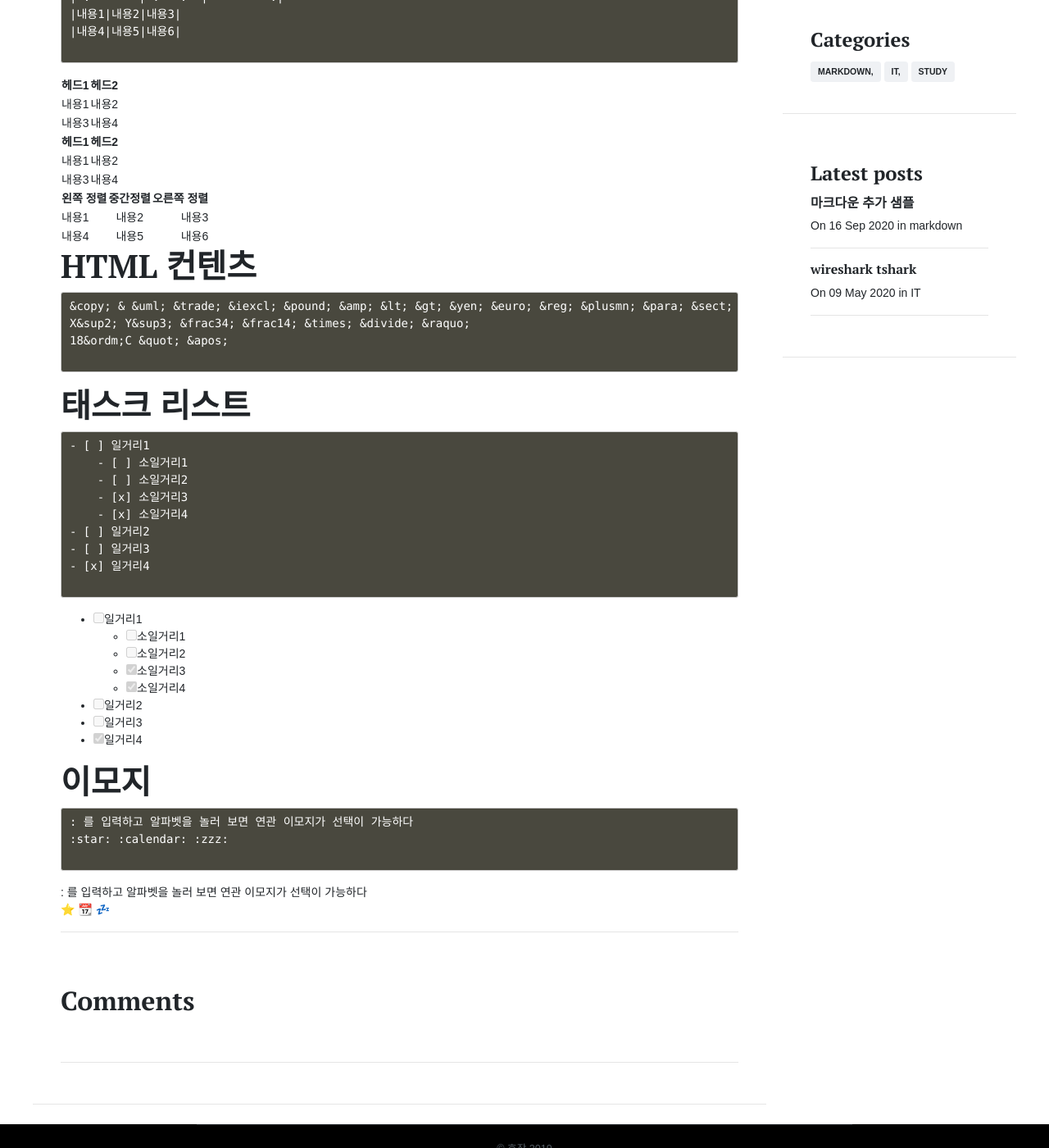
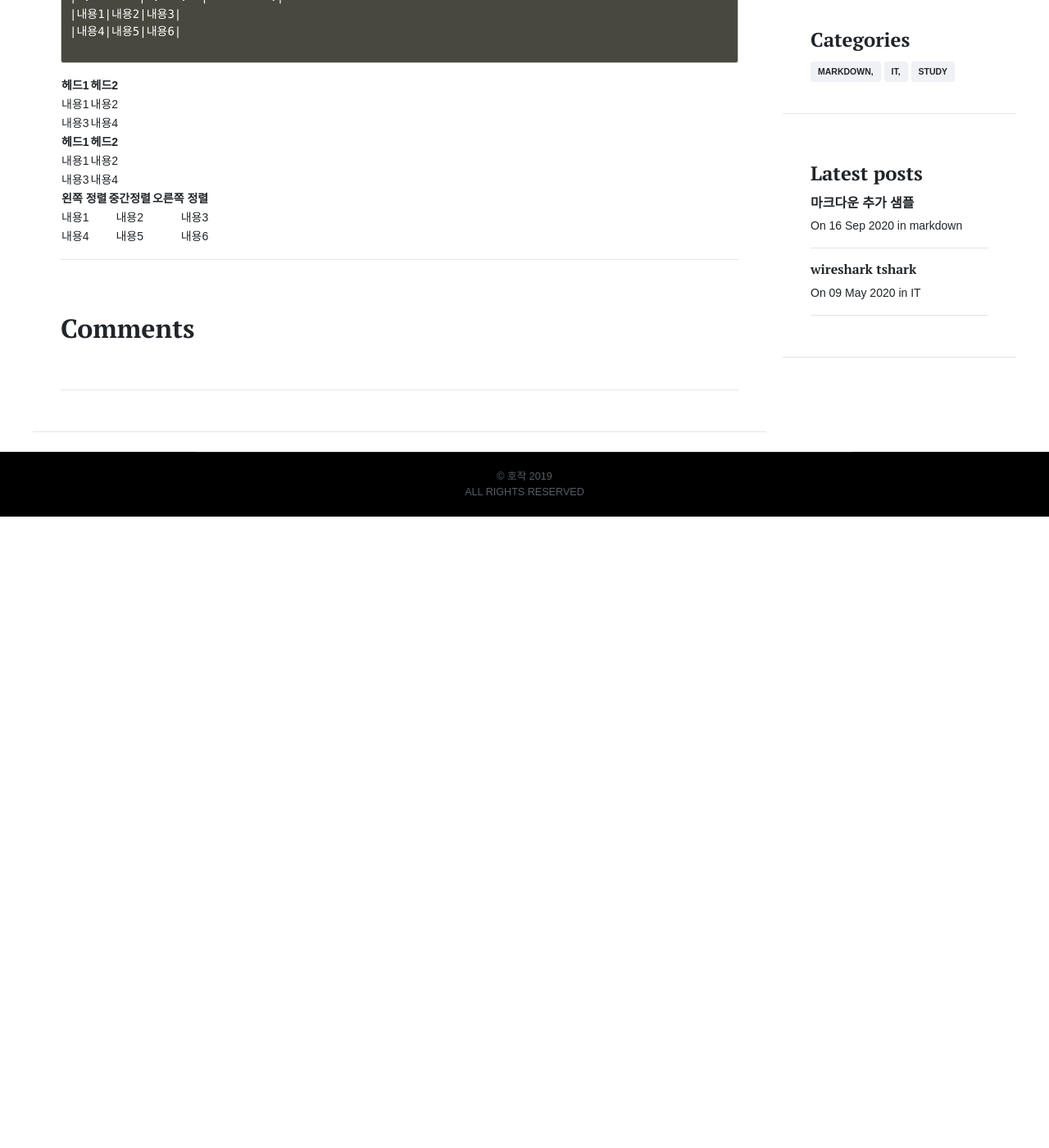
Before and after one commit to cholchori/cholchori.github.io, a Jekyll site: the page built from _posts/2020-09-16-markdown-ext.md, in a window 1280 px wide and 1400 px high, scrolled down 4710 px. Shown: the whole window at 82% size. Built offline with Jekyll 4.4.1, drawn with Linux system fonts in a browser that asks for light colours; emoji names are drawn with the system emoji font; some web fonts are replaced; comment, search, counter and statistics services are not loaded; after the commit the page ends 5340 px from its top, so only the background shows below that.

Commit message:
Update 2020-09-16-markdown-ext.md

````diff
--- a/_posts/2020-09-16-markdown-ext.md
+++ b/_posts/2020-09-16-markdown-ext.md
@@ -198,43 +198,3 @@
 | :---    | :---:  |      ---:|
 |내용1|내용2|내용3|
 |내용4|내용5|내용6|
-
-# HTML 컨텐츠
-```
-&copy; & &uml; &trade; &iexcl; &pound; &amp; &lt; &gt; &yen; &euro; &reg; &plusmn; &para; &sect; &brvbar; &macr; &laquo; &middot;
-X&sup2; Y&sup3; &frac34; &frac14; &times; &divide; &raquo;
-18&ordm;C &quot; &apos;
-
-```
-
-# 태스크 리스트
-```
-- [ ] 일거리1
-    - [ ] 소일거리1
-    - [ ] 소일거리2
-    - [x] 소일거리3
-    - [x] 소일거리4
-- [ ] 일거리2
-- [ ] 일거리3
-- [x] 일거리4
-
-```
-
-- [ ] 일거리1
-    - [ ] 소일거리1
-    - [ ] 소일거리2
-    - [x] 소일거리3
-    - [x] 소일거리4
-- [ ] 일거리2
-- [ ] 일거리3
-- [x] 일거리4
-
-# 이모지
-```
-: 를 입력하고 알파벳을 놀러 보면 연관 이모지가 선택이 가능하다
-:star: :calendar: :zzz:
-
-```
-
-: 를 입력하고 알파벳을 놀러 보면 연관 이모지가 선택이 가능하다
-:star: :calendar: :zzz:
````
